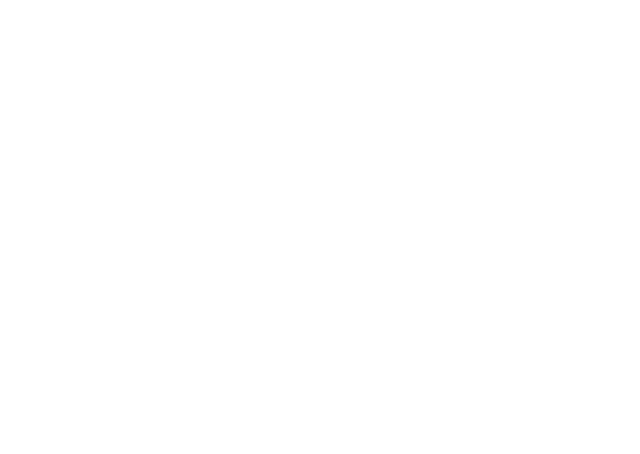
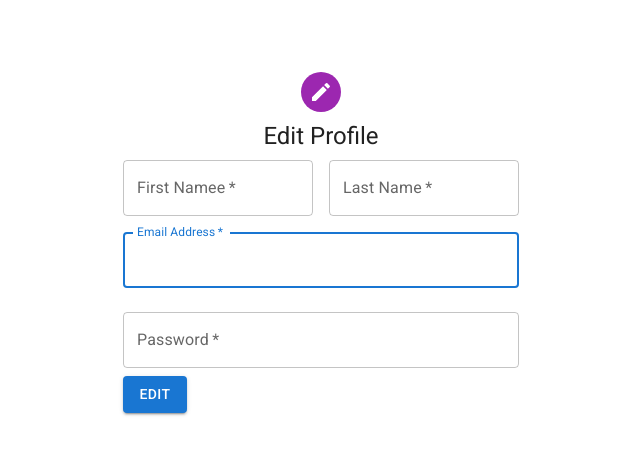
Before and after one commit to kishor770/social-app, a React (Create React App) app: page /edit in a window 1280 px wide. Before the commit this address had no page. Shown: the top 454 px of the page, without its empty margins (319-959 px from the left). Built offline with nearby package versions, Linux system fonts and the light colour scheme.

Commit message:
first commit

```diff
--- a/src/App.js
+++ b/src/App.js
@@ -1,22 +1,23 @@
 import { BrowserRouter, Route, Routes } from 'react-router-dom'
 import Login from './components/Login';
 import Signup from './components/Signup';
-import Home from './components/Home.js';
 import MyProfile from './components/MyProfile';
-import EditProfile from './components/EditProfile';
+import Edit from './components/Edit';
 import Posts from './components/Posts'
 import Header from './components/home/Header';
+import Profile from './components/Profile'
 
 function App() {
   return (
     <BrowserRouter>
       <Routes>
-        <Route exact path='/' element={<Header islog={"false"}/>} />
+        <Route exact path='/' element={<Header islog={"true"}/>} />
         <Route path='/signup' element={<Signup/>} />
         <Route path='/login' element={<Login/>} />
-        <Route path="/myProfile" element={<MyProfile />} />
-        <Route path="/editProfile" element={<EditProfile />} />
+        <Route path="/MyProfile" element={<MyProfile />} />
+        <Route path="/edit" element={<Edit />} />
         <Route path="/posts" element={<Posts />} />
+        <Route path="/profile" element={<Profile />} />
       </Routes>
     </BrowserRouter>
   );
--- /dev/null
+++ b/src/components/Edit.js
@@ -0,0 +1,99 @@
+import React  from 'react';
+import Avatar from '@mui/material/Avatar';
+import Button from '@mui/material/Button';
+import CssBaseline from '@mui/material/CssBaseline';
+import TextField from '@mui/material/TextField';
+import FormControlLabel from '@mui/material/FormControlLabel';
+import Checkbox from '@mui/material/Checkbox';
+import Link from '@mui/material/Link';
+import Grid from '@mui/material/Grid';
+import Box from '@mui/material/Box';
+import EditIcon from '@mui/icons-material/Edit';
+
+import LockOutlinedIcon from '@mui/icons-material/LockOutlined';
+import Typography from '@mui/material/Typography';
+import Container from '@mui/material/Container';
+import MyProfile from './MyProfile';
+export default function EditProfile(){
+    return(
+        <>
+          <Container component="main" maxWidth="xs">
+          <CssBaseline />
+          <Box
+            sx={{
+              marginTop: 8,
+              display: 'flex',
+              flexDirection: 'column',
+              alignItems: 'center',
+            }}
+          >
+            <Avatar sx={{ m: 1, bgcolor: 'secondary.main' }}>
+              <EditIcon />
+            </Avatar>
+            <Typography component="h1" variant="h5">
+              Edit Profile
+            </Typography>
+            <Box component="form"  noValidate sx={{ mt: 1 }}>
+            <Grid container spacing={2}>
+
+            <Grid item xs={12} sm={6}>
+                      <TextField
+                        autoComplete="given-name"
+                        name="firstname"
+                        required
+                        fullWidth
+                        id="firstName"
+                        label="First Namee"
+                        autoFocus
+
+
+                      />
+                    </Grid>
+
+                    <Grid item xs={12} sm={6}>
+                      <TextField
+                        required
+                        fullWidth
+                        id="lastName"
+                        label="Last Name"
+                        name="lastname"
+                        autoComplete="family-name"
+
+
+                      />
+                    </Grid>
+                    </Grid>
+
+                <TextField
+                margin="normal"
+                required
+                fullWidth
+                id="email"
+                label="Email Address"
+                name="email"
+                autoComplete="email"
+                autoFocus
+                type="email"
+              />
+              <TextField
+                margin="normal"
+                required
+                fullWidth
+                name="password"
+                label="Password"
+
+                type="password"
+                id="password"
+                autoComplete="current-password"
+
+              />
+
+              <Button variant="contained" onClick={()=>window.open("./MyProfile","_self")}>Edit</Button>
+
+            </Box>
+          </Box>
+        </Container>
+            </>
+      );
+
+}
--- a/src/components/MyProfile.js
+++ b/src/components/MyProfile.js
@@ -1,5 +1,5 @@
 
-    import * as React from "react";
+import React from 'react';
     import { styled } from "@mui/material/styles";
     import Card from "@mui/material/Card";
     import CardHeader from "@mui/material/CardHeader";
@@ -71,7 +71,7 @@
             <h2>Kishore</h2>
             <h5>kishore@gmail.com</h5>
             <Typography variant="body2" color="text.secondary">
-              <Button variant="contained">Edit Profile</Button>
+              <Button variant="contained" onClick={()=>window.open("./Edit","_self")}>Edit Profile</Button>
             </Typography>
           </CardContent>
           <CardActions disableSpacing>
--- a/src/components/Posts.js
+++ b/src/components/Posts.js
@@ -1,4 +1,4 @@
-import * as React from 'react';
+import React,{useState} from 'react';
 import Avatar from '@mui/material/Avatar';
 import Stack from '@mui/material/Stack';
 import Headersign from './Headersign';
@@ -6,9 +6,11 @@ import Box from '@mui/material/Box';
 import ShareIcon from '@mui/icons-material/Share';
 import './home/Header.css';
 import FavoriteIcon from '@mui/icons-material/Favorite';
+import IconButton from '@mui/material/IconButton';
 import TextField from '@mui/material/TextField';
 
 export default function Posts(){
+    const[value,setValue] =useState(0);
     return(
         <div>
             <Headersign/>
@@ -19,8 +21,12 @@ export default function Posts(){
             <h5>.2d</h5><br/>
             <img src='https://images.unsplash.com/photo-1652909445392-0ac2b1463489?crop=entropy&cs=tinysrgb&fm=jpg&ixlib=rb-1.2.1&q=80&raw_url=true&ixid=MnwxMjA3fDB8MHxwaG90by1wYWdlfHx8fGVufDB8fHx8&auto=format&fit=crop&w=872'></img>
             <br/>
-            <FavoriteIcon fontSize="inherit" />
-            <ShareIcon fontSize="inherit" />
+            <IconButton aria-label="add to favorites" onClick={()=>setValue(value+1)}>
+          <FavoriteIcon /><h6>{value}</h6>
+        </IconButton>
+        <IconButton aria-label="share">
+          <ShareIcon />
+        </IconButton>
             <TextField id="outlined-basic" label="comment" variant="outlined" />
         </div>
     )
--- /dev/null
+++ b/src/components/Profile.js
@@ -0,0 +1,36 @@
+import React from 'react';
+import Edit from './Edit';
+import MyProfile from './MyProfile';
+
+export default class UserDashboard extends React.Component {
+    constructor(props){
+        super(props);
+        this.state={enableEdit:false}
+       this.enableEditComponent=this.enableEditComponent.bind(this);
+
+    }
+    enableEditComponent(){
+        this.setState({enableEdit:!this.state.enableEdit})
+    }
+
+
+    render(){
+        if(this.state.enableEdit==false){
+            return(
+                <>
+                <button onClick={this.enableEditComponent}>edit Profile</button>
+                <MyProfile/>
+                </>
+            );
+        }
+        else{
+            return(
+                <>
+                <button onClick={this.enableEditComponent}>view Profile</button>
+                <Edit/>
+                </>
+            );
+
+        }
+        }
+    }
--- a/src/components/home/Header.js
+++ b/src/components/home/Header.js
@@ -9,7 +9,7 @@ import './Header.css';
             <p className="hi"><Link to='/login'>Login</Link></p>
             <p className="hia"><Link to='/signup'>Signup</Link></p>
             <p className="hias"><Link to='/posts'>Posts</Link></p>
-            <p className="hiast"><Link to='/myProfile'>MyProfile</Link></p>
+            <p className="hiast"><Link to='/MyProfile'>MyProfile</Link></p>
         </div>
         )
     }
```
